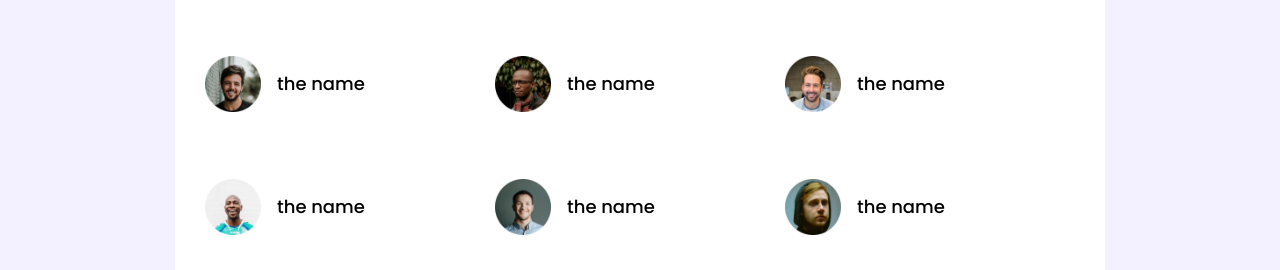
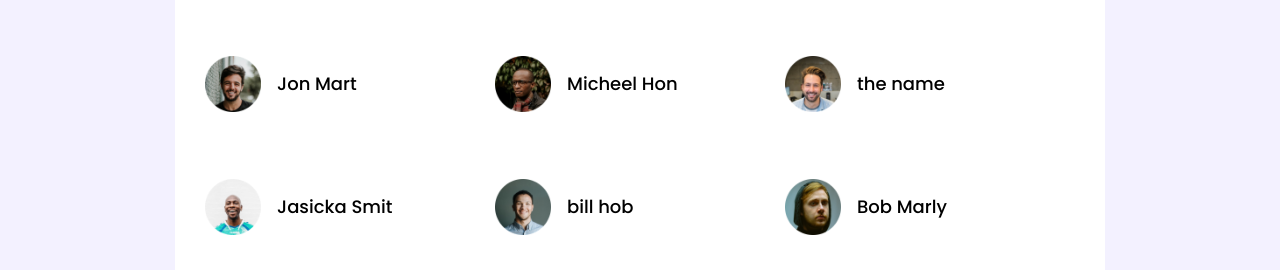
Before and after one commit to Nowshad247/responsive-leader-board, a plain HTML site: page index.html in a window 1280 px wide. Shown: the part 221-491 px from the top of the page. Drawn offline with Linux system fonts and the light colour scheme.

Commit message:
add commend

```diff
--- a/index.html
+++ b/index.html
@@ -13,6 +13,7 @@
 </head>
 
 <body>
+    <!-- Main manu  -->
     <header>
         <nav>
             <div class="logo-nav">
@@ -38,22 +39,22 @@
             <h3 class="player-title">Top Player</h3>
             <div class="top-player">
                 <div class="player"><img src="images/players/player-1.png" alt="" srcset=""></img>
-                    <h3 class="player-name">the name</h3>
+                    <h3 class="player-name">Jon Mart </h3>
                 </div>
                 <div class="player"><img src="images/players/player-2.png" alt="" srcset=""></img>
-                    <h3 class="player-name">the name</h3>
+                    <h3 class="player-name">Micheel Hon</h3>
                 </div>
                 <div class="player"><img src="images/players/player-3.png" alt="" srcset=""></img>
                     <h3 class="player-name">the name</h3>
                 </div>
                 <div class="player"><img src="images/players/player-4.png" alt="" srcset=""></img>
-                    <h3 class="player-name">the name</h3>
+                    <h3 class="player-name">Jasicka Smit</h3>
                 </div>
                 <div class="player"><img src="images/players/player-5.png" alt="" srcset=""></img>
-                    <h3 class="player-name">the name</h3>
+                    <h3 class="player-name">bill hob</h3>
                 </div>
                 <div class="player"><img src="images/players/player-6.png" alt="" srcset=""></img>
-                    <h3 class="player-name">the name</h3>
+                    <h3 class="player-name">Bob Marly</h3>
                 </div>
             </div>
             <hr>
@@ -189,8 +190,6 @@
                 </div>
             </div>
         </section>
-
-
     </main>
 </body>
 
```
